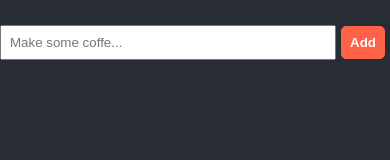
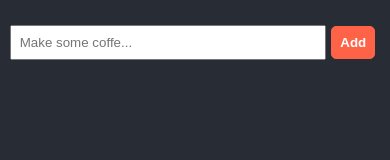
Before and after one commit to leandrosimoes/react-todo-list, a React (Create React App) app: page / in a window 390 px wide. Shown: the top 160 px of the page. Built offline with nearby package versions, Linux system fonts and the light colour scheme.

Commit message:
fix: css media queries

```diff
--- a/src/App.module.css
+++ b/src/App.module.css
@@ -16,6 +16,6 @@
 
 @media (max-width: 43rem) {
   .app {
-    width: 100vw;
+    width: 95vw;
   }
 }
```
